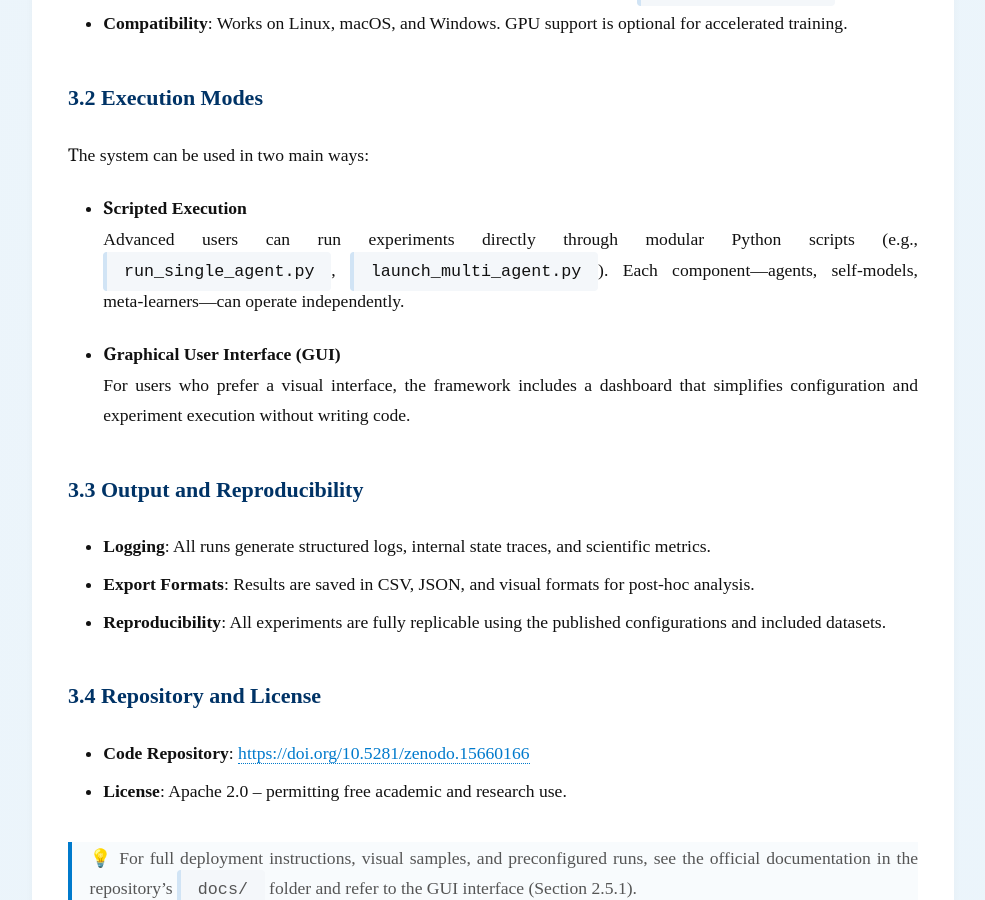
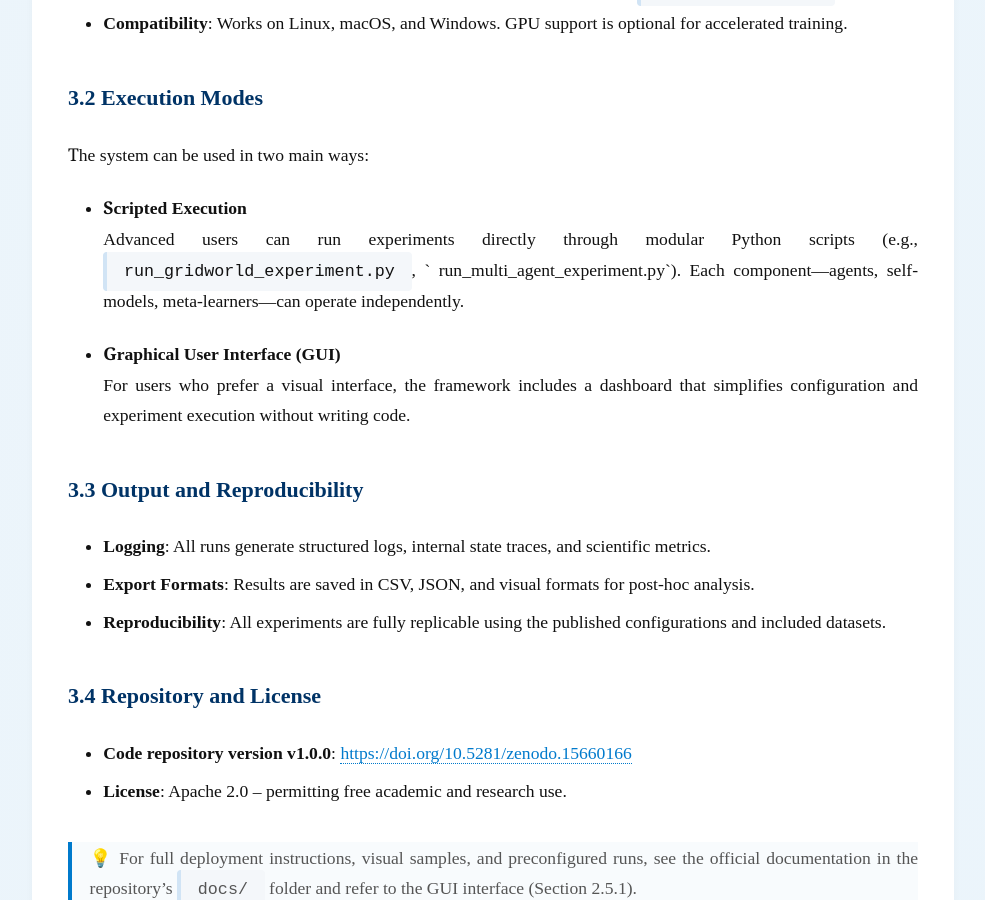
Before and after one commit to HectorMozo3110/test_main, a Jekyll site: the page built from papers/self-modeling-agents-framework/index.md, in a window 1280 px wide and 900 px high, scrolled down 16525 px. Shown: the whole window, without its empty margins (147-1132 px from the left). Built offline with Jekyll 4.4.1, drawn with Linux system fonts in a browser that asks for light colours.

```diff
--- a/papers/self-modeling-agents-framework/index.md
+++ b/papers/self-modeling-agents-framework/index.md
@@ -223,7 +223,7 @@
 The system can be used in two main ways:
 
 - **Scripted Execution**
-  Advanced users can run experiments directly through modular Python scripts (e.g., `run_single_agent.py`, `launch_multi_agent.py`). Each component—agents, self-models, meta-learners—can operate independently.
+  Advanced users can run experiments directly through modular Python scripts (e.g., `run_gridworld_experiment.py`, ` run_multi_agent_experiment.py`). Each component—agents, self-models, meta-learners—can operate independently.
 
 - **Graphical User Interface (GUI)**
   For users who prefer a visual interface, the framework includes a dashboard that simplifies configuration and experiment execution without writing code.
@@ -236,7 +236,7 @@
 
 ### 3.4 Repository and License
 
-- **Code Repository**: [https://doi.org/10.5281/zenodo.15660166](https://doi.org/10.5281/zenodo.15660166)
+- **Code repository version v1.0.0**: [https://doi.org/10.5281/zenodo.15660166](https://doi.org/10.5281/zenodo.15660166)
 - **License**: Apache 2.0 – permitting free academic and research use.
 
 > 💡 For full deployment instructions, visual samples, and preconfigured runs, see the official documentation in the repository’s `docs/` folder and refer to the GUI interface (Section 2.5.1).
--- a/sitemap.xml
+++ b/sitemap.xml
@@ -64,7 +64,7 @@
    <url>
     <loc>https://neureonmindfluxlab.org/code-of-conduct/</loc>
     <lastmod>2025-07-11</lastmod>
-    <changefreq>weekly</changefreq>
+    <changefreq>yearly</changefreq>
     <priority>0.9</priority>
   </url>
 
```
